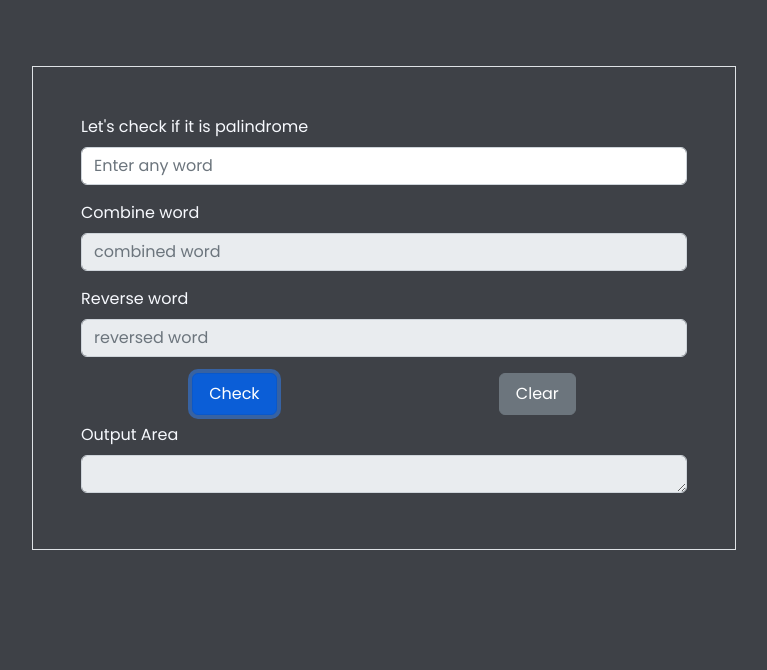
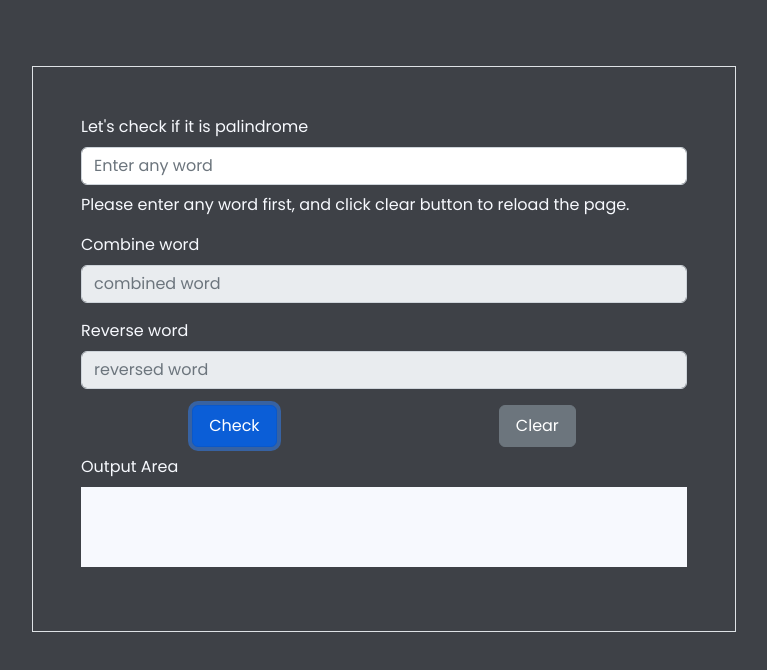
Before and after one commit to TheWebD/palindrome.checker, a plain HTML site: page index.html in a window 1280 px wide. Both pictures are taken after a click on the button "Check". Shown: the part 70-740 px from the top of the page, without its empty margins (256-1023 px from the left). Drawn offline with nearby package versions, Linux system fonts and the light colour scheme.

Commit message:
Updated files via git

```diff
--- a/index.html
+++ b/index.html
@@ -32,6 +32,7 @@
             <div class="mb-3">
                 <label for="userInput" class="form-label">Let's check if it is palindrome</label>
                 <input type="text" class="form-control" id="userInput" placeholder="Enter any word">
+                <p class="guideText pt-2" id="guideText"></p>
               </div>
               <div class="mb-3">
                 <label for="combinedWord" class="form-label">Combine word</label>
@@ -47,7 +48,7 @@
               </div>
               <div class="mb-2 mt-2">
                 <label for="outputArea" class="form-label">Output Area</label>
-                <textarea class="form-control" id="outputArea" rows="1" disabled></textarea>
+                <p class="outputArea" id="outputArea"></p>
               </div>
         </div>
     </main>
--- a/javascript.js
+++ b/javascript.js
@@ -4,12 +4,16 @@ const combinedWord = document.getElementById("combinedWord");
 const reversedWord = document.getElementById("reversedWord");
 const checkBtn = document.getElementById("checkBtn");
 const clearBtn = document.getElementById('clearBtn');
-const outputArea = document.getElementById('outputArea');
+const outputArea = document.getElementById('outputArea')
+const guideText = document.getElementById('guideText');
 //ends here
 
 //We called the checkBtn and access the property of oncllick and assign the value which is the Method.
 checkBtn.onclick = function(){
         const regEx = /[^\W\s_]/gi // => regEx means regular expression, it means the string not related in the inside of bracket will not match.
+        if(userInput == ""){
+            guideText.innerHTML = "Please enter any word first, and click clear button to reload the page."
+        }else{
             const result = userInput.match(regEx); // => getting pure string by user input using regular expression
             const combineWord = result.join("").toLowerCase(); // => then use array method join to have a string then set it all to lowercase
             const reverseWord = combineWord.split("").reverse().join(""); // => then after having a string use array method split to set it as Array element then reverse it then join it again
@@ -18,14 +22,16 @@ checkBtn.onclick = function(){
             combinedWord.value = combineWord;
             reversedWord.value = reverseWord;
             //ends here
-
              //And now let's validate it if it is true or not.
             if(combineWord == reverseWord){
                 outputArea.innerHTML = "It's Palindrome"
             }else{
                 outputArea.innerHTML = "It's not Palindrome"
             }
-}       //ends here
+           //ends here
+        }
+
+    }
 //ends here
 
 //setting up the clear button
@@ -34,7 +40,6 @@ clearBtn.onclick = function(){
     window.location.reload();
     combinedWord.value = "";
     reversedWord.value = "";
-    userInput = "";
     // ends here
 }
 //ends here
--- a/style.css
+++ b/style.css
@@ -26,6 +26,13 @@ body{
     color: var(--color-secondary);
     transition: all .4s ease-in-out;
 }
+.outputArea{
+    transition: all .4s ease-in-out;
+    background-color: var(--color-secondary);
+    color: var(--color-primary);
+    padding: .5rem .5rem;
+    height: 5rem;
+}
 @media (min-width: 400px) {
     .container-sm{
         width: 350px;
```
Lines whose indentation alone changed are shown as unchanged.
